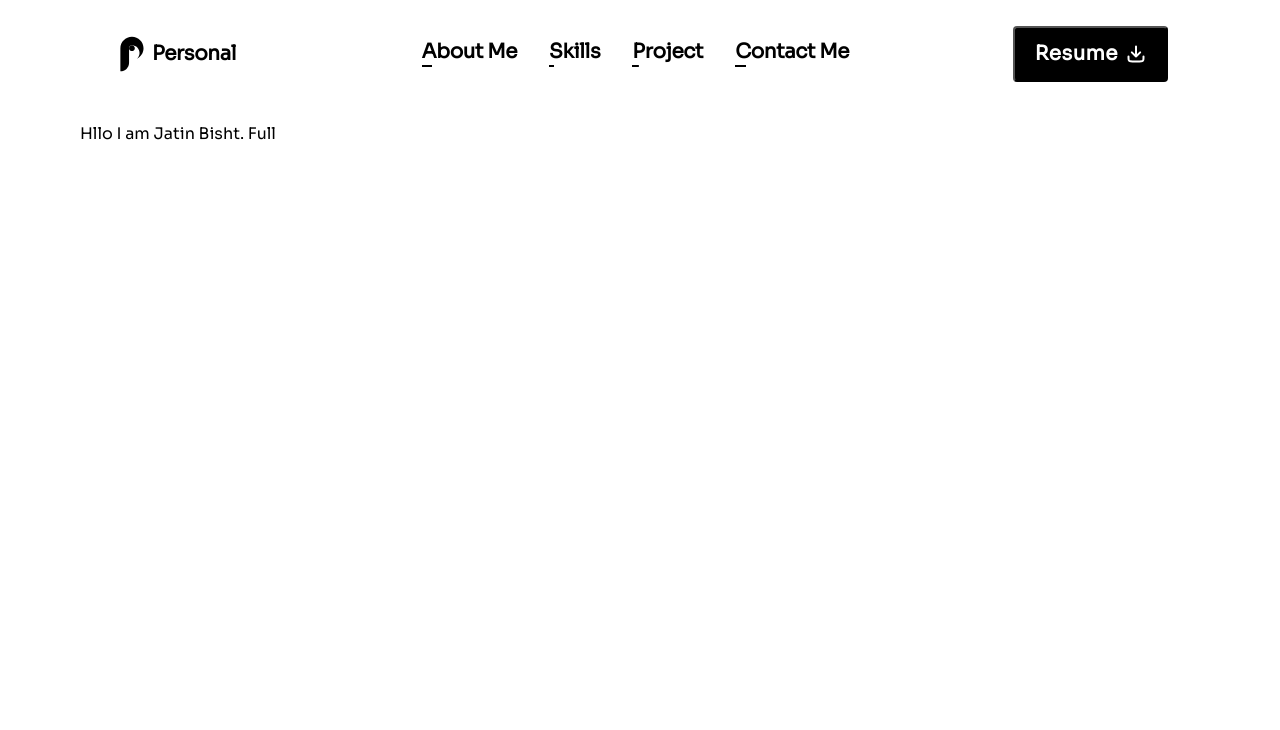
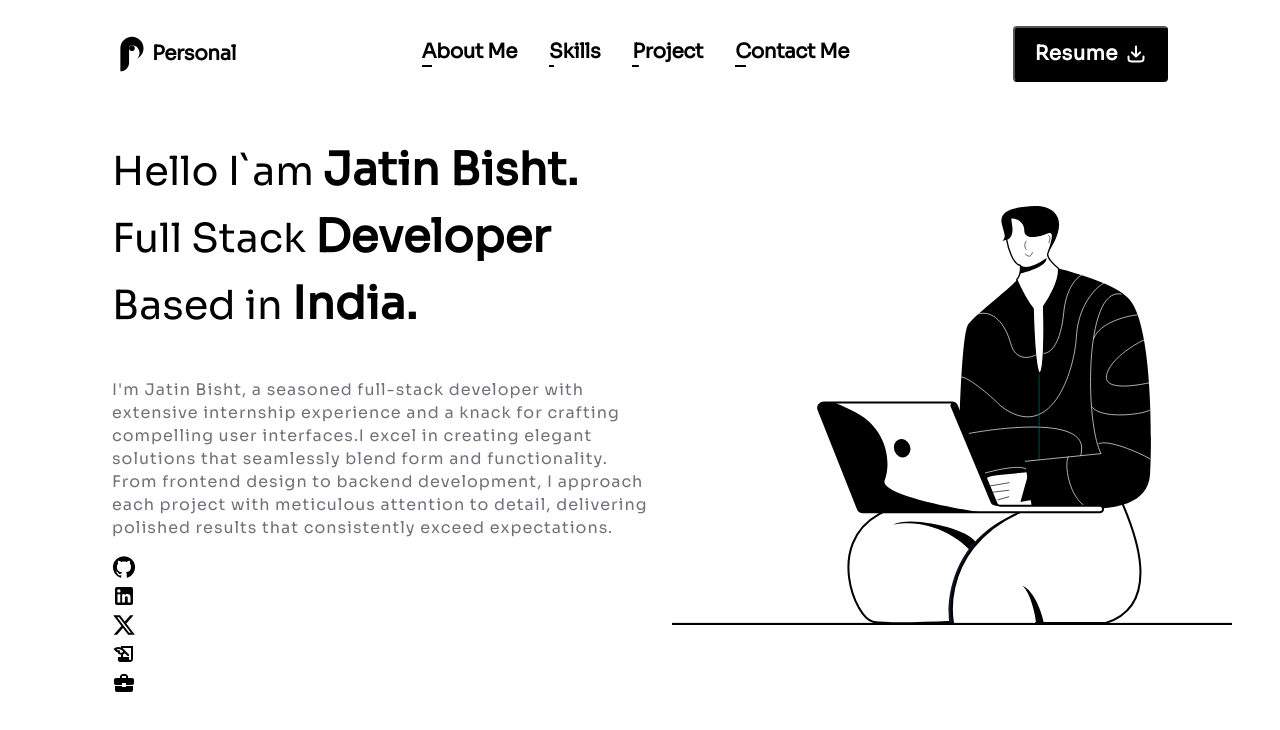
Before and after one commit to JatinBisht2308/PortFolio-Website, a React (Create React App) app in the folder portfolio2/: page / in a window 1280 px wide. Shown: the top 730 px of the page. Built offline with nearby package versions, Linux system fonts and the light colour scheme; the HTML template or start-up script is replaced by a standard one.

Commit message:
removed the typing effect and added the hero page abd also added mui for just getting the icons

```diff
--- a/portfolio2/package.json
+++ b/portfolio2/package.json
@@ -3,6 +3,10 @@
   "version": "0.1.0",
   "private": true,
   "dependencies": {
+    "@emotion/react": "^11.11.4",
+    "@emotion/styled": "^11.11.0",
+    "@mui/icons-material": "^5.15.11",
+    "@mui/material": "^5.15.11",
     "@testing-library/jest-dom": "^5.17.0",
     "@testing-library/react": "^13.4.0",
     "@testing-library/user-event": "^13.5.0",
--- a/portfolio2/src/components/common/TypeWriter.jsx
+++ /dev/null
@@ -1,9 +0,0 @@
-import React from 'react'
-import useTypeWriter from '../../hooks/useTypeWriter'
-
-const TypeWriter = ({text,speed}) => {
-    const displayText = useTypeWriter(text,speed);
-  return <p>{displayText}</p>
-}
-
-export default TypeWriter
--- a/portfolio2/src/components/hero/Hero.jsx
+++ b/portfolio2/src/components/hero/Hero.jsx
@@ -1,12 +1,62 @@
 import React from "react";
-import TypeWriter from "../common/TypeWriter";
+import HeroImage from "../../assets/front-avatar.svg";
+import "./style.css";
+import LinkedInIcon from "@mui/icons-material/LinkedIn";
+import GitHubIcon from "@mui/icons-material/GitHub";
+import BusinessCenterIcon from "@mui/icons-material/BusinessCenter";
+import XIcon from "@mui/icons-material/X";
+import HistoryEduIcon from "@mui/icons-material/HistoryEdu";
 const Hero = () => {
   return (
     <div className="Hero">
-      <TypeWriter
-        text={"Hello I am Jatin Bisht. Full Stack Develoer Based in India."}
-        speed={200}
-      />
+      <div className="left-hero">
+        <div className="heading-text">
+          <p>
+            Hello I`am <span>Jatin Bisht.</span>
+          </p>
+          <p>
+            Full Stack <span>Developer</span>
+          </p>
+          <p>
+            Based in <span>India.</span>
+          </p>
+        </div>
+        <div className="hero-desc">
+          <p>
+            I'm Jatin Bisht, a seasoned full-stack developer with extensive
+            internship experience and a knack for crafting compelling user
+            interfaces.I excel in creating elegant solutions that seamlessly
+            blend form and functionality. From frontend design to backend
+            development, I approach each project with meticulous attention to
+            detail, delivering polished results that consistently exceed
+            expectations.
+          </p>
+        </div>
+        <div className="socials">
+          <div>
+            <GitHubIcon
+              sx={{
+                color: "black",
+              }}
+            />
+          </div>
+          <div>
+            <LinkedInIcon />
+          </div>
+          <div>
+            <XIcon />
+          </div>
+          <div>
+            <HistoryEduIcon />
+          </div>
+          <div>
+            <BusinessCenterIcon />
+          </div>
+        </div>
+      </div>
+      <div className="right-hero">
+        <img src={HeroImage} alt="hero section a big person" />
+      </div>
     </div>
   );
 };
--- a/portfolio2/src/components/hero/style.css
+++ b/portfolio2/src/components/hero/style.css
@@ -0,0 +1,45 @@
+.Hero{
+    display: flex;
+    justify-content: space-between;
+    align-items: center;
+    width: 100%;
+    padding: 24px 32px;
+}
+.Hero > .left-hero{
+    display: flex;
+    flex-direction: column;
+    justify-content: flex-start;
+    text-align: left;
+    align-items: start;
+    width: 48%;
+    z-index: 10;
+
+}
+.Hero > .left-hero > .heading-text p{
+    font-size: 40px;
+    margin: 10px 0px;
+    font-weight: 500;
+}
+.Hero > .left-hero > .heading-text span{
+    font-size: 45px;
+    font-weight: 700;
+}
+.Hero > .left-hero > .hero-desc{
+    margin-top: 20px;
+}
+.Hero > .left-hero > .hero-desc > p{
+    color:#71717A;
+    font-size: 16px;
+    line-height: 23px;
+    letter-spacing: 1px;
+}
+.Hero > .right-hero{
+  display: flex;
+  justify-content: center;
+  align-items: center;
+  width: 50%;
+}
+.Hero > .right-hero > img{
+    width: 100%;
+    height: auto;
+}
```
Also changed, not shown: 2 other files (tests, documents, lock files or other folders).
